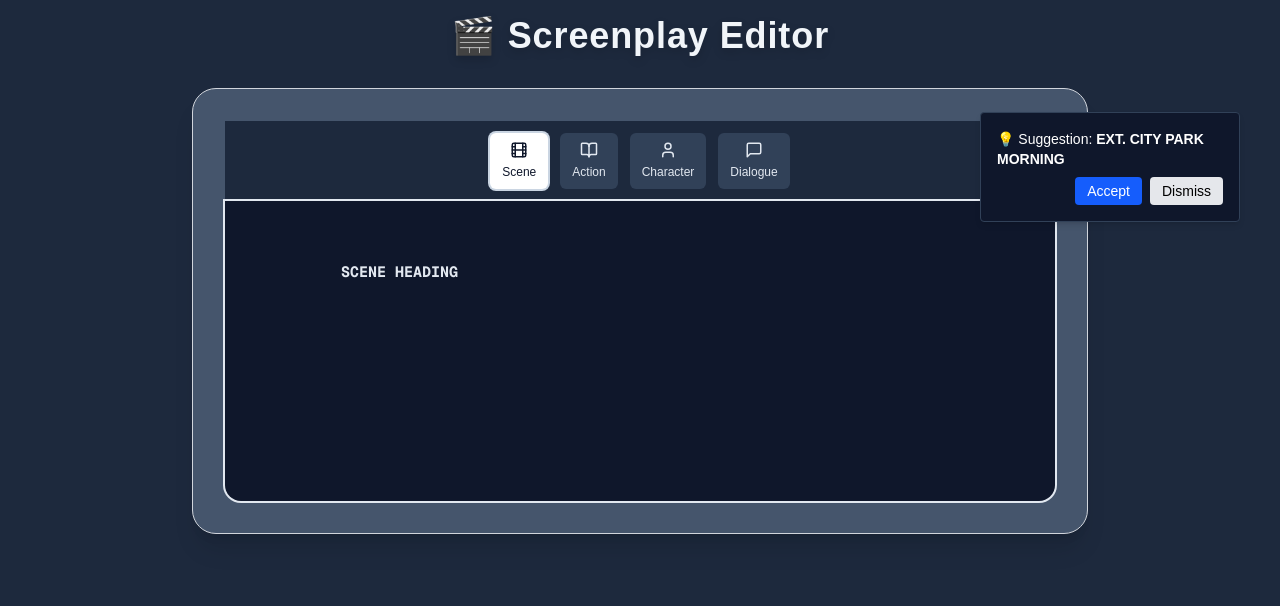
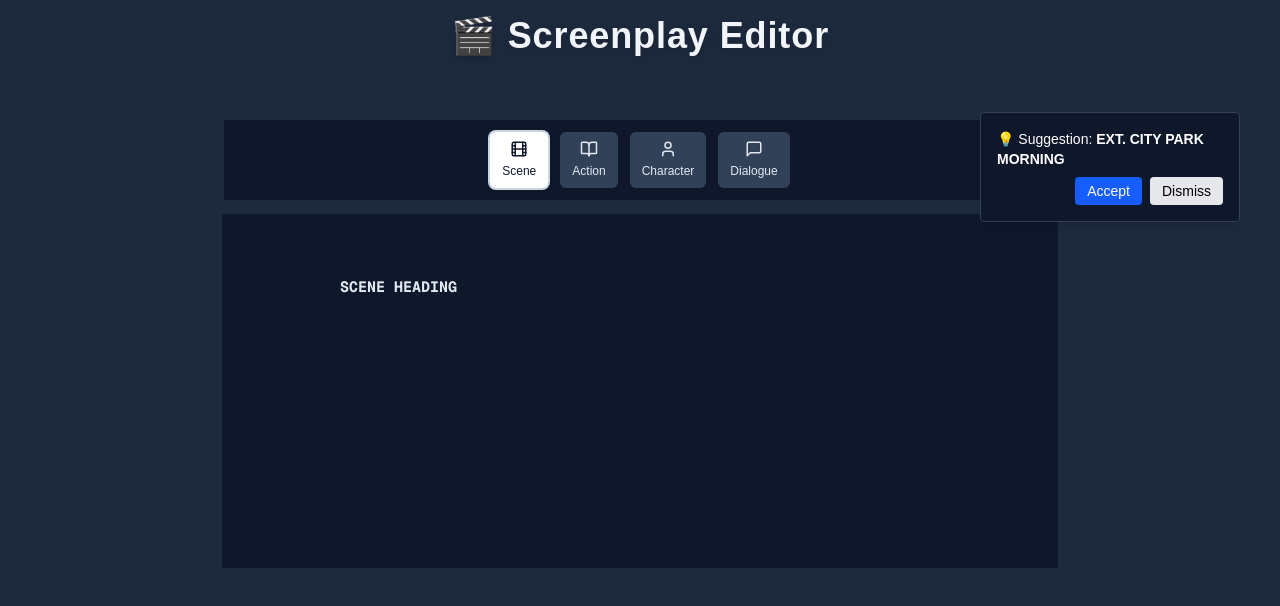
Before and after one commit to zohaib-softaims/Screenplay-Editor, a Next.js app: page / in a window 1280 px wide. Shown: the top 606 px of the page. Built offline with nearby package versions, Linux system fonts and the light colour scheme.

Commit message:
design updated

```diff
--- a/app/components/screenplay editor/ScreenplayEditor.tsx
+++ b/app/components/screenplay editor/ScreenplayEditor.tsx
@@ -22,14 +22,17 @@ export default function ScreenplayEditor() {
   const { value, setValue,setCurrentSelectedLine,suggestion,setSuggestion,currentSelectedLine } = useScreenplayStore();
   const [loading, setLoading] = useState(true);
   useEffect(() => {
-    const savedValue = localStorage.getItem("screenplay");
-    if (savedValue) {
-      setValue(JSON.parse(savedValue));
-    }else{
-      setValue(defaultValue)
+    if (typeof window !== "undefined") {
+      const savedValue = localStorage.getItem("screenplay");
+      if (savedValue) {
+        setValue(JSON.parse(savedValue));
+      } else {
+        setValue(defaultValue);
+      }
+      setLoading(false);
     }
-    setLoading(false);
   }, []);
+
 
   useEffect(() => {
     if (!loading) {
@@ -93,11 +96,13 @@ const acceptSuggestion = () => {
 
   const renderElement = useCallback((props: any) => <Element {...props} />, []);
 
-
+if(loading){
+  return null
+}
   return (
-    <div className="bg-slate-600 p-6 sm:p-8 rounded-3xl shadow-xl max-w-4xl mx-auto relative border border-gray-300">
+    <div className="bg-transparent p-6 sm:p-8 rounded-3xl max-w-4xl mx-auto relative">
     <Slate editor={editor} initialValue={value} onChange={handleChange}>
-    <div className="flex  justify-center items-center gap-3 px-4 py-3 bg-slate-800">
+    <div className="mb-4 bg-slate-900 flex justify-center items-center gap-3 px-4 py-3 bg-slate-800">
   <BlockButton type="scene_heading" icon={<Film size={18} />} >Scene</BlockButton>
   <BlockButton type="action" icon={<BookOpen size={18} />} >Action</BlockButton>
   <BlockButton type="character" icon={<User size={18} />} >Character</BlockButton>
@@ -109,8 +114,8 @@ const acceptSuggestion = () => {
   placeholder="Start writing your screenplay..."
   spellCheck
   autoFocus
-  className="min-h-[300px] p-5 text-[15px] font-mono focus:outline-none focus:ring-2 focus:ring-slate-9000
-    bg-slate-900 text-slate-200 placeholder-slate-400 rounded-b-2xl"
+  className="min-h-[350px] p-5 text-[15px] font-mono focus:outline-none focus:ring-2 focus:ring-slate-900
+    bg-slate-900 text-slate-200 placeholder-slate-400"
 />
 
       {suggestion && (
```
